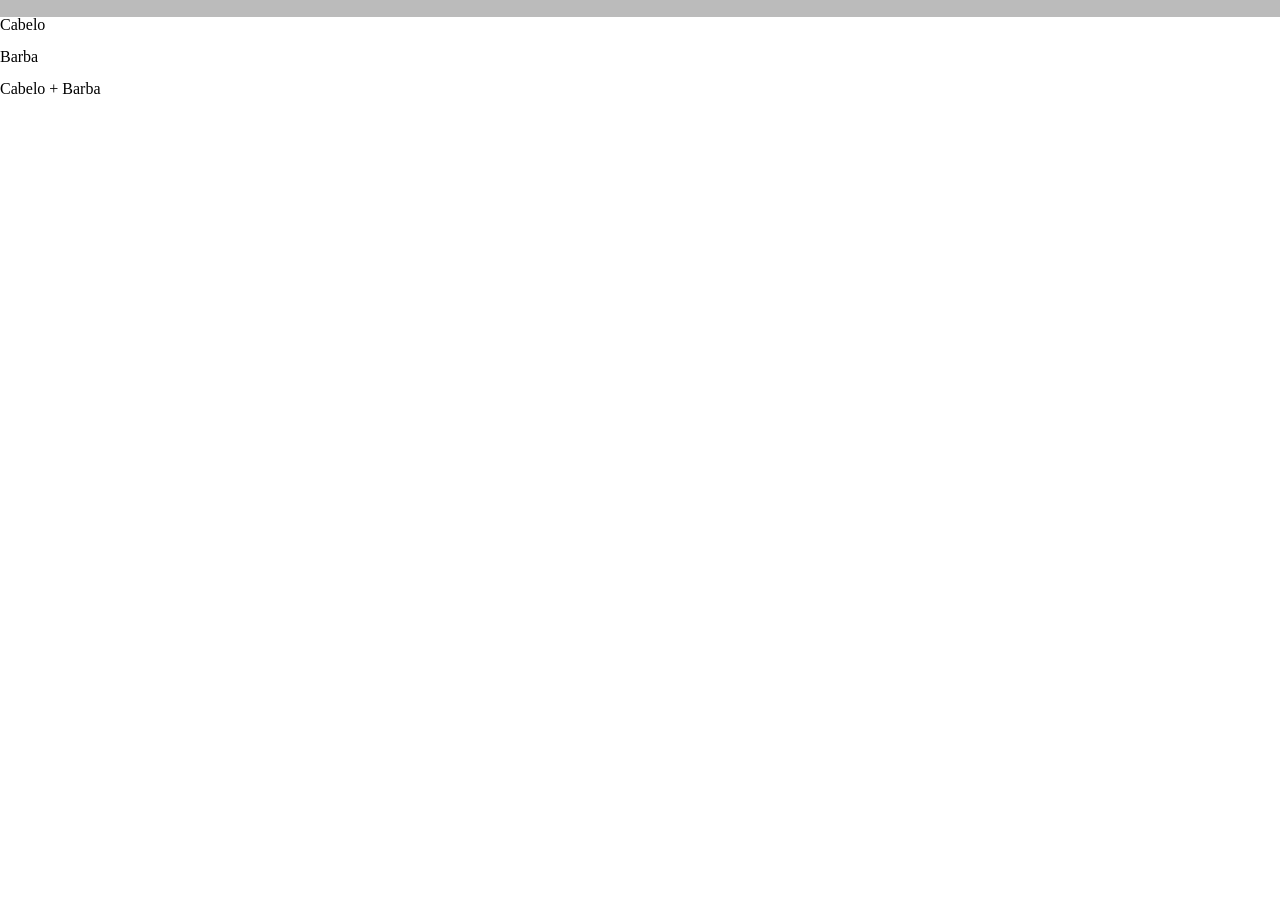
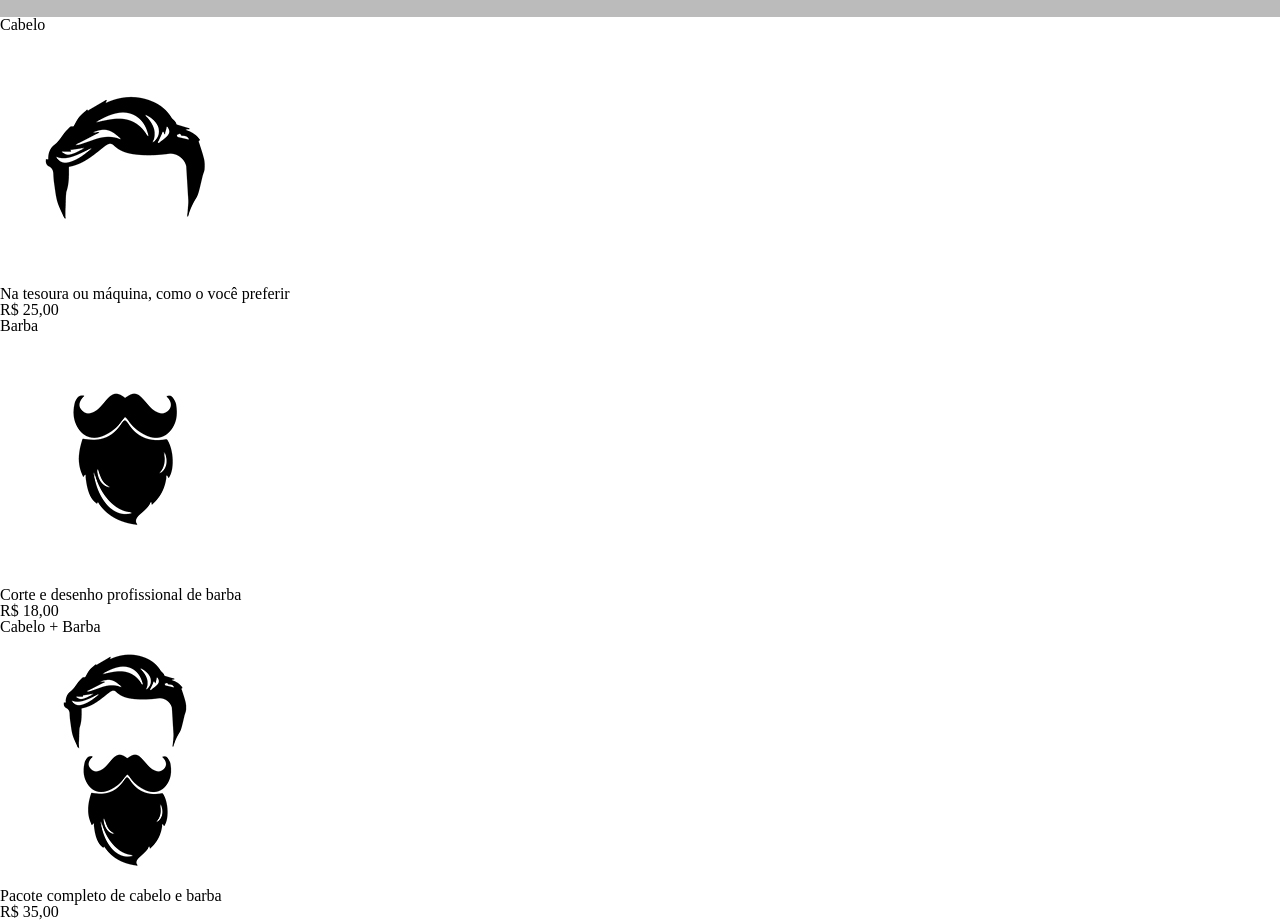
Before and after one commit to rodrigueskaua/Formacao-Front-End, a plain HTML site: page Nova página/produtos.html in a window 1280 px wide. Shown: the part 276-1196 px from the top of the page. Before the commit the page ends 800 px from the top, so only its background shows below. Drawn offline with Linux system fonts and the light colour scheme; files whose address does not match are found by name.

Commit message:
Estrutura do HTML  dos produtos conlcluida

```diff
--- a/Nova página/produtos.html
+++ b/Nova página/produtos.html
@@ -28,23 +28,23 @@
         <ul>
             <li>
                 <h2>Cabelo</h2>
-                <img src="" alt="">
-                <p></p>
-                <p></p>
+                <img src="_img/cabelo.jpg" alt="">
+                <p>Na tesoura ou máquina, como o você preferir</p>
+                <p>R$ 25,00</p>
 
             </li>
             <li>
                 <h2>Barba</h2>
-                <img src="" alt="">
-                <p></p>
-                <p></p>
+                <img src="_img/barba.jpg" alt="">
+                <p>Corte e desenho profissional de barba</p>
+                <p>R$ 18,00</p>
 
             </li>
             <li>
                 <h2>Cabelo + Barba</h2>
-                <img src="" alt="">
-                <p></p>
-                <p></p>
+                <img src="_img/cabelo+barba.jpg" alt="">
+                <p>Pacote completo de cabelo e barba</p>
+                <p>R$ 35,00</p>
 
             </li>
 
```
